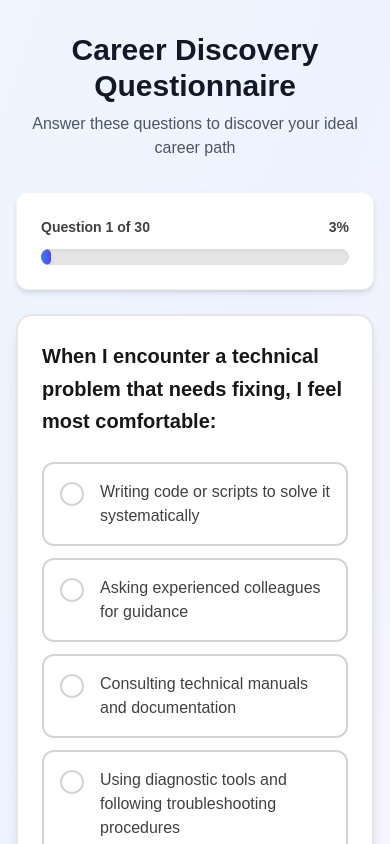
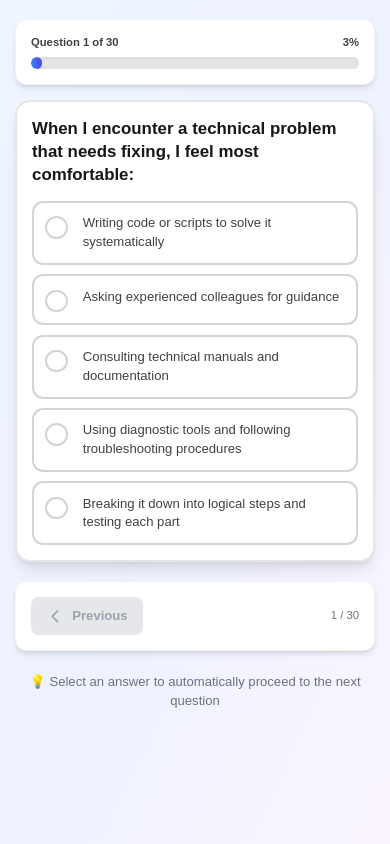
Before and after one commit to jourdancatarina3/thesis-final, a Next.js app in the folder frontend/: page /questionnaire in a window 390 px wide. Shown: the top 844 px of the page. Built offline with nearby package versions, Linux system fonts and the light colour scheme.

Commit message:
Enhance responsive design and UI consistency: adjust typography and spacing across various components, including home, questionnaire, and results pages, to improve readability and user experience on different screen sizes.

```diff
--- a/frontend/app/globals.css
+++ b/frontend/app/globals.css
@@ -16,6 +16,14 @@
 html {
   color-scheme: light;
   background-color: var(--background);
+}
+
+/* Slightly smaller type scale on narrow viewports (Tailwind rem utilities follow root font size). */
+@media (max-width: 639px) {
+  html {
+    font-size: 93.75%;
+    -webkit-text-size-adjust: 100%;
+  }
 }
 
 body {
--- a/frontend/app/page.tsx
+++ b/frontend/app/page.tsx
@@ -2,16 +2,16 @@ import Link from "next/link";
 
 export default function Home() {
   return (
-    <div className="flex min-h-screen flex-col items-center justify-center bg-gradient-to-br from-blue-50 via-indigo-50 to-purple-50 px-4 py-12">
+    <div className="flex min-h-screen flex-col items-center justify-center bg-gradient-to-br from-blue-50 via-indigo-50 to-purple-50 px-4 py-8 sm:py-12">
       <main className="w-full max-w-4xl mx-auto text-center">
-        <div className="mb-8">
-          <h1 className="text-6xl font-bold text-gray-900 mb-4 bg-gradient-to-r from-blue-600 to-purple-600 bg-clip-text text-transparent">
+        <div className="mb-6 sm:mb-8">
+          <h1 className="text-3xl font-bold text-gray-900 mb-3 sm:mb-4 sm:text-4xl md:text-5xl lg:text-6xl bg-gradient-to-r from-blue-600 to-purple-600 bg-clip-text text-transparent">
             Career field validation study
           </h1>
-          <p className="text-2xl text-gray-700 mb-2 font-medium">
+          <p className="text-lg text-gray-700 mb-2 font-medium sm:text-xl md:text-2xl">
             Help validate a college-field recommendation model
           </p>
-          <p className="text-lg text-gray-600 mb-12 max-w-2xl mx-auto leading-relaxed">
+          <p className="text-base text-gray-600 mb-8 max-w-2xl mx-auto leading-relaxed sm:mb-12 sm:text-lg">
             This survey is for employees in one of fourteen career fields. You will review a short
             consent form, answer a few background questions, complete 30 preference items, see three
             model-generated college-field recommendations, and answer a brief follow-up about how
@@ -20,36 +20,36 @@ export default function Home() {
           </p>
         </div>
 
-        <div className="bg-white rounded-2xl shadow-2xl p-8 md:p-12 mb-8 border border-gray-100">
-          <h2 className="text-3xl font-semibold text-gray-800 mb-8">
+        <div className="bg-white rounded-2xl shadow-2xl p-5 sm:p-8 md:p-12 mb-6 sm:mb-8 border border-gray-100">
+          <h2 className="text-2xl font-semibold text-gray-800 mb-6 sm:mb-8 sm:text-3xl">
             How it works
           </h2>
-          <div className="grid md:grid-cols-3 gap-8 text-left">
+          <div className="grid md:grid-cols-3 gap-6 sm:gap-8 text-left">
             <div className="flex flex-col items-start">
-              <div className="w-16 h-16 bg-gradient-to-br from-blue-500 to-blue-600 rounded-2xl flex items-center justify-center text-white font-bold text-2xl mb-4 shadow-lg">
+              <div className="w-12 h-12 sm:w-16 sm:h-16 bg-gradient-to-br from-blue-500 to-blue-600 rounded-2xl flex items-center justify-center text-white font-bold text-xl sm:text-2xl mb-3 sm:mb-4 shadow-lg">
                 1
               </div>
-              <h3 className="font-bold text-xl text-gray-800 mb-3">Consent and background</h3>
+              <h3 className="font-bold text-lg text-gray-800 mb-2 sm:mb-3 sm:text-xl">Consent and background</h3>
               <p className="text-gray-600 leading-relaxed">
                 Read the informed consent, confirm participation, then share your name, time in your
                 current role, and job satisfaction.
               </p>
             </div>
             <div className="flex flex-col items-start">
-              <div className="w-16 h-16 bg-gradient-to-br from-indigo-500 to-indigo-600 rounded-2xl flex items-center justify-center text-white font-bold text-2xl mb-4 shadow-lg">
+              <div className="w-12 h-12 sm:w-16 sm:h-16 bg-gradient-to-br from-indigo-500 to-indigo-600 rounded-2xl flex items-center justify-center text-white font-bold text-xl sm:text-2xl mb-3 sm:mb-4 shadow-lg">
                 2
               </div>
-              <h3 className="font-bold text-xl text-gray-800 mb-3">Questionnaire and model</h3>
+              <h3 className="font-bold text-lg text-gray-800 mb-2 sm:mb-3 sm:text-xl">Questionnaire and model</h3>
               <p className="text-gray-600 leading-relaxed">
                 Complete 30 questions about preferences and work style. Your answers are mapped to
                 features and scored by a gradient-boosted model trained on combined career datasets.
               </p>
             </div>
             <div className="flex flex-col items-start">
-              <div className="w-16 h-16 bg-gradient-to-br from-purple-500 to-purple-600 rounded-2xl flex items-center justify-center text-white font-bold text-2xl mb-4 shadow-lg">
+              <div className="w-12 h-12 sm:w-16 sm:h-16 bg-gradient-to-br from-purple-500 to-purple-600 rounded-2xl flex items-center justify-center text-white font-bold text-xl sm:text-2xl mb-3 sm:mb-4 shadow-lg">
                 3
               </div>
-              <h3 className="font-bold text-xl text-gray-800 mb-3">Recommendations and validation</h3>
+              <h3 className="font-bold text-lg text-gray-800 mb-2 sm:mb-3 sm:text-xl">Recommendations and validation</h3>
               <p className="text-gray-600 leading-relaxed">
                 View your top three college-field recommendations, then answer a short validation
                 section so we can measure how the recommendations relate to your role and interests.
@@ -61,7 +61,7 @@ export default function Home() {
         <div className="flex flex-col sm:flex-row gap-4 justify-center items-center">
           <Link
             href="/study"
-            className="group relative inline-flex items-center justify-center px-8 py-4 text-lg font-semibold text-white bg-gradient-to-r from-blue-600 to-indigo-600 rounded-xl shadow-lg hover:shadow-xl transform hover:-translate-y-0.5 transition-all duration-200"
+            className="group relative inline-flex items-center justify-center px-6 py-3 text-base font-semibold text-white bg-gradient-to-r from-blue-600 to-indigo-600 rounded-xl shadow-lg hover:shadow-xl transform hover:-translate-y-0.5 transition-all duration-200 sm:px-8 sm:py-4 sm:text-lg"
           >
             <span>Begin validation survey</span>
             <svg
--- a/frontend/app/questionnaire/QuestionnaireClient.tsx
+++ b/frontend/app/questionnaire/QuestionnaireClient.tsx
@@ -321,7 +321,7 @@ export default function QuestionnaireClient({
             <div className="absolute left-0 top-0 h-full w-full rounded-full border-4 border-[#bfdbfe]"></div>
             <div className="absolute left-0 top-0 h-full w-full animate-spin rounded-full border-4 border-[#2563eb] border-t-transparent"></div>
           </div>
-          <p className="text-lg text-[#525252]">Loading questionnaire...</p>
+          <p className="text-base text-[#525252] sm:text-lg">Loading questionnaire...</p>
         </div>
       </div>
     );
@@ -343,20 +343,20 @@ export default function QuestionnaireClient({
   const shuffledSelectedAnswer = getShuffledAnswerIndex(answers[currentQuestionIndex]);
 
   return (
-    <div className="min-h-screen bg-gradient-to-br from-blue-50 via-indigo-50 to-purple-50 py-8 px-4">
+    <div className="min-h-screen bg-gradient-to-br from-blue-50 via-indigo-50 to-purple-50 py-5 px-4 sm:py-8">
       <div className="max-w-4xl mx-auto">
-        {/* Header */}
-        <div className="mb-8 text-center">
-          <h1 className="text-3xl md:text-4xl font-bold text-gray-900 mb-2">
+        {/* Header — hidden below sm to save vertical space on phones */}
+        <div className="mb-5 hidden text-center sm:mb-8 sm:block">
+          <h1 className="text-2xl font-bold text-gray-900 mb-2 sm:text-3xl md:text-4xl">
             {shuffledQuestionnaire.title}
           </h1>
-          <p className="text-gray-600">
+          <p className="text-sm text-gray-600 sm:text-base">
             {shuffledQuestionnaire.description}
           </p>
         </div>
 
         {/* Progress Bar */}
-        <div className="bg-white rounded-xl shadow-md p-6 mb-6 border border-gray-100">
+        <div className="bg-white rounded-xl shadow-md p-4 mb-4 border border-gray-100 sm:p-6 sm:mb-6">
           <ProgressBar
             current={currentQuestionIndex + 1}
             total={shuffledQuestionnaire.total_questions}
@@ -364,7 +364,7 @@ export default function QuestionnaireClient({
         </div>
 
         {/* Question Card */}
-        <div className="mb-8">
+        <div className="mb-5 sm:mb-8">
           <QuestionCard
             question={currentQuestion}
             selectedAnswer={shuffledSelectedAnswer}
@@ -375,11 +375,11 @@ export default function QuestionnaireClient({
 
         {/* Navigation */}
         <div className="flex flex-col gap-6">
-          <div className="flex justify-between items-center bg-white rounded-xl shadow-md p-6 border border-gray-100">
+          <div className="flex flex-wrap items-center justify-between gap-3 bg-white rounded-xl shadow-md p-4 border border-gray-100 sm:p-6">
             <button
               onClick={handlePrevious}
               disabled={currentQuestionIndex === 0 || isSubmitting}
-              className={`px-6 py-3 rounded-lg font-semibold transition-all duration-200 flex items-center gap-2 ${
+              className={`px-4 py-2.5 rounded-lg text-sm font-semibold transition-all duration-200 flex items-center gap-2 sm:px-6 sm:py-3 sm:text-base ${
                 currentQuestionIndex === 0 || isSubmitting
                   ? "bg-gray-200 text-gray-400 cursor-not-allowed"
                   : "bg-gray-600 text-white hover:bg-gray-700 hover:shadow-lg transform hover:-translate-y-0.5"
@@ -391,7 +391,7 @@ export default function QuestionnaireClient({
               Previous
             </button>
 
-            <div className="text-sm text-gray-500 font-medium">
+            <div className="text-xs text-gray-500 font-medium sm:text-sm">
               {currentQuestionIndex + 1} / {shuffledQuestionnaire.total_questions}
             </div>
 
@@ -399,7 +399,7 @@ export default function QuestionnaireClient({
               <button
                 onClick={() => handleSubmit()}
                 disabled={isSubmitting}
-                className={`px-6 py-3 rounded-lg font-semibold transition-all duration-200 flex items-center gap-2 ${
+                className={`px-4 py-2.5 rounded-lg text-sm font-semibold transition-all duration-200 flex items-center gap-2 sm:px-6 sm:py-3 sm:text-base ${
                   isSubmitting
                     ? "bg-gray-300 text-gray-500 cursor-not-allowed"
                     : "bg-gradient-to-r from-blue-600 to-indigo-600 text-white hover:from-blue-700 hover:to-indigo-700 hover:shadow-lg transform hover:-translate-y-0.5"
--- a/frontend/app/questionnaire/page.tsx
+++ b/frontend/app/questionnaire/page.tsx
@@ -9,7 +9,7 @@ function QuestionnaireFallback() {
           <div className="absolute left-0 top-0 h-full w-full rounded-full border-4 border-[#bfdbfe]" />
           <div className="absolute left-0 top-0 h-full w-full animate-spin rounded-full border-4 border-[#2563eb] border-t-transparent" />
         </div>
-        <p className="text-lg text-[#525252]">Loading questionnaire...</p>
+        <p className="text-base text-[#525252] sm:text-lg">Loading questionnaire...</p>
       </div>
     </div>
   );
--- a/frontend/app/results/ResultsPageClient.tsx
+++ b/frontend/app/results/ResultsPageClient.tsx
@@ -178,16 +178,16 @@ export default function ResultsPageClient() {
   }
 
   return (
-    <div className="min-h-screen bg-stone-50 py-12 px-4">
+    <div className="min-h-screen bg-stone-50 py-6 px-4 sm:py-12">
       <div className="max-w-5xl mx-auto">
         {thankYou ? (
-          <div className="text-center mb-12 max-w-xl mx-auto bg-white rounded-xl shadow-md p-10 border border-emerald-100">
+          <div className="text-center mb-8 max-w-xl mx-auto bg-white rounded-xl shadow-md p-6 border border-emerald-100 sm:mb-12 sm:p-10">
             <div className="inline-block p-3 bg-emerald-100 rounded-full mb-4">
-              <svg className="w-10 h-10 text-emerald-700" fill="none" stroke="currentColor" viewBox="0 0 24 24">
+              <svg className="w-8 h-8 sm:w-10 sm:h-10 text-emerald-700" fill="none" stroke="currentColor" viewBox="0 0 24 24">
                 <path strokeLinecap="round" strokeLinejoin="round" strokeWidth={2} d="M5 13l4 4L19 7" />
               </svg>
             </div>
-            <h1 className="text-2xl font-bold text-gray-900 mb-2">Thank you</h1>
+            <h1 className="text-xl font-bold text-gray-900 mb-2 sm:text-2xl">Thank you</h1>
             <p className="text-gray-600 mb-6">
               Your answers have been saved for the research study. You may close this window.
             </p>
@@ -204,22 +204,22 @@ export default function ResultsPageClient() {
           </div>
         ) : (
           <>
-            <div className="text-center mb-12">
-              <div className="inline-block p-4 bg-slate-100 rounded-full mb-4">
-                <svg className="w-12 h-12 text-slate-600" fill="none" stroke="currentColor" viewBox="0 0 24 24">
+            <div className="text-center mb-8 sm:mb-12">
+              <div className="inline-block p-3 sm:p-4 bg-slate-100 rounded-full mb-3 sm:mb-4">
+                <svg className="w-10 h-10 sm:w-12 sm:h-12 text-slate-600" fill="none" stroke="currentColor" viewBox="0 0 24 24">
                   <path strokeLinecap="round" strokeLinejoin="round" strokeWidth={2} d="M9 12l2 2 4-4m6 2a9 9 0 11-18 0 9 9 0 0118 0z" />
                 </svg>
               </div>
-              <h1 className="text-3xl md:text-4xl font-bold text-gray-900 mb-3">
+              <h1 className="text-2xl font-bold text-gray-900 mb-2 sm:text-3xl md:text-4xl">
                 Your college field recommendations
               </h1>
-              <p className="text-lg text-gray-600 max-w-xl mx-auto">
+              <p className="text-base text-gray-600 max-w-xl mx-auto sm:text-lg">
                 Based on your responses, here are three college fields that match your profile.
               </p>
               <p className="text-sm text-gray-500 mt-2 italic">Listed in no particular order</p>
             </div>
 
-            <div className="space-y-5 mb-12">
+            <div className="space-y-4 mb-8 sm:space-y-5 sm:mb-12">
               {predictions.map((prediction, index) => (
                 <ResultsCard
                   key={prediction.career + String(index)}
@@ -231,8 +231,8 @@ export default function ResultsPageClient() {
             </div>
 
             {studyMode && !thankYou && (
-              <div className="bg-white rounded-xl shadow-md p-6 md:p-8 border border-indigo-100 mb-8">
-                <h2 className="text-xl font-bold text-gray-900 mb-2">Quick validation</h2>
+              <div className="bg-white rounded-xl shadow-md p-5 md:p-8 border border-indigo-100 mb-6 sm:mb-8">
+                <h2 className="text-lg font-bold text-gray-900 mb-2 sm:text-xl">Quick validation</h2>
                 <p className="text-sm text-gray-600 mb-6">
                   Your answers help assess how well these recommendations align with people already working
                   in each career field.
@@ -320,9 +320,9 @@ export default function ResultsPageClient() {
               </div>
             )}
 
-            <div className="bg-white rounded-xl shadow-md p-8 md:p-12 text-center border border-gray-200">
-              <h2 className="text-2xl font-bold text-gray-800 mb-4">Next steps</h2>
-              <p className="text-gray-600 mb-8 text-lg leading-relaxed max-w-2xl mx-auto">
+            <div className="bg-white rounded-xl shadow-md p-5 md:p-12 text-center border border-gray-200 sm:p-8">
+              <h2 className="text-xl font-bold text-gray-800 mb-3 sm:text-2xl sm:mb-4">Next steps</h2>
+              <p className="text-gray-600 mb-6 text-base leading-relaxed max-w-2xl mx-auto sm:mb-8 sm:text-lg">
                 {studyMode
                   ? "If you need to start over with a new session, use the button below. Your completed response has been or will be saved when you submit the validation section above."
                   : "Consider exploring these college fields further. Research each option and speak with people in these areas to see what fits your goals."}
@@ -330,13 +330,13 @@ export default function ResultsPageClient() {
               <div className="flex flex-col sm:flex-row gap-4 justify-center">
                 <Link
                   href={studyMode ? "/study?restart=1" : "/questionnaire"}
-                  className="px-8 py-4 bg-gray-600 text-white rounded-xl hover:bg-gray-700 transition-all duration-200 font-semibold shadow-lg hover:shadow-xl transform hover:-translate-y-0.5"
+                  className="px-6 py-3 text-sm bg-gray-600 text-white rounded-xl hover:bg-gray-700 transition-all duration-200 font-semibold shadow-lg hover:shadow-xl transform hover:-translate-y-0.5 sm:px-8 sm:py-4 sm:text-base"
                 >
                   {studyMode ? "Start a new study session" : "Retake questionnaire"}
                 </Link>
                 <Link
                   href="/"
-                  className="px-8 py-4 bg-slate-700 text-white rounded-xl hover:bg-slate-800 transition-all duration-200 font-semibold shadow-md hover:shadow-lg"
+                  className="px-6 py-3 text-sm bg-slate-700 text-white rounded-xl hover:bg-slate-800 transition-all duration-200 font-semibold shadow-md hover:shadow-lg sm:px-8 sm:py-4 sm:text-base"
                 >
                   Back to home
                 </Link>
--- a/frontend/app/study/StudyFlowClient.tsx
+++ b/frontend/app/study/StudyFlowClient.tsx
@@ -157,19 +157,25 @@ export default function StudyFlowClient() {
   }
 
   return (
-    <div className="min-h-screen bg-[#f4f7fa] px-4 py-8">
+    <div className="min-h-screen bg-[#f4f7fa] px-4 py-5 sm:py-8">
       <div className="mx-auto max-w-3xl">
-        <p className="mb-8 text-center text-sm font-medium text-[#4f46e5]">{stepLabel}</p>
+        <p
+          className={`mb-6 text-center text-xs font-medium text-[#4f46e5] sm:mb-8 sm:text-sm ${
+            step === "questionnaire" ? "hidden sm:block" : ""
+          }`}
+        >
+          {stepLabel}
+        </p>
 
         {step === "consent" && (
           <div className="overflow-hidden rounded-2xl border border-[#e5e5e5] bg-[#ffffff] shadow-lg">
-            <div className="border-b border-[#e5e5e5] p-6 md:p-8">
-              <h1 className="mb-2 text-2xl font-bold text-[#0a0a0a]">Informed consent</h1>
+            <div className="border-b border-[#e5e5e5] p-4 sm:p-6 md:p-8">
+              <h1 className="mb-2 text-xl font-bold text-[#0a0a0a] sm:text-2xl">Informed consent</h1>
               <p className="text-sm text-[#525252]">
                 Please read carefully before you continue.
               </p>
             </div>
-            <div className="max-h-[55vh] space-y-4 overflow-y-auto px-6 py-6 text-sm leading-relaxed text-[#404040] md:px-8">
+            <div className="max-h-[55vh] space-y-4 overflow-y-auto px-4 py-5 text-sm leading-relaxed text-[#404040] sm:px-6 sm:py-6 md:px-8">
               <p>
                 <strong>Purpose.</strong> You are invited to take part in a validation study for a
                 college–career field recommendation tool developed for thesis research. We are
@@ -221,7 +227,7 @@ export default function StudyFlowClient() {
                 have read this information, and you agree to participate under these terms.
               </p>
             </div>
-            <div className="space-y-4 border-t border-[#e5e5e5] bg-[#fafafa] p-6 md:p-8">
+            <div className="space-y-4 border-t border-[#e5e5e5] bg-[#fafafa] p-4 sm:p-6 md:p-8">
               <label className="flex cursor-pointer items-start gap-3">
                 <input
                   type="checkbox"
@@ -250,8 +256,8 @@ export default function StudyFlowClient() {
         )}
 
         {step === "screening" && (
-          <div className="space-y-6 rounded-2xl border border-[#e5e5e5] bg-[#ffffff] p-6 shadow-lg md:p-8">
-            <h1 className="text-2xl font-bold text-[#0a0a0a]">About you and your current role</h1>
+          <div className="space-y-5 rounded-2xl border border-[#e5e5e5] bg-[#ffffff] p-4 shadow-lg sm:space-y-6 sm:p-6 md:p-8">
+            <h1 className="text-xl font-bold text-[#0a0a0a] sm:text-2xl">About you and your current role</h1>
             <p className="text-sm text-[#525252]">
               These answers help interpret validation results. All items in this section are used
               only for research as described in the consent form.
@@ -407,7 +413,7 @@ export default function StudyFlowClient() {
               <button
                 type="button"
                 onClick={handleScreeningContinue}
-                className="flex-1 rounded-xl bg-[#4f46e5] py-3 font-semibold text-white shadow-md hover:bg-[#4338ca]"
+                className="flex-1 rounded-xl bg-[#4f46e5] py-2.5 text-sm font-semibold text-white shadow-md hover:bg-[#4338ca] sm:py-3 sm:text-base"
               >
                 Continue to questionnaire
               </button>
--- a/frontend/components/ProgressBar.tsx
+++ b/frontend/components/ProgressBar.tsx
@@ -8,17 +8,17 @@ export default function ProgressBar({ current, total }: ProgressBarProps) {
 
   return (
     <div className="w-full">
-      <div className="flex justify-between items-center mb-3">
-        <span className="text-sm font-semibold text-[#404040]">
+      <div className="flex justify-between items-center mb-2 sm:mb-3">
+        <span className="text-xs font-semibold text-[#404040] sm:text-sm">
           Question {current} of {total}
         </span>
-        <span className="text-sm font-semibold text-[#404040]">
+        <span className="text-xs font-semibold text-[#404040] sm:text-sm">
           {Math.round(percentage)}%
         </span>
       </div>
-      <div className="h-4 w-full overflow-hidden rounded-full bg-[#e5e5e5] shadow-inner">
+      <div className="h-3 w-full overflow-hidden rounded-full bg-[#e5e5e5] shadow-inner sm:h-4">
         <div
-          className="bg-gradient-to-r from-blue-500 to-indigo-600 h-4 rounded-full transition-all duration-500 ease-out shadow-md"
+          className="bg-gradient-to-r from-blue-500 to-indigo-600 h-3 sm:h-4 rounded-full transition-all duration-500 ease-out shadow-md"
           style={{ width: `${percentage}%` }}
         />
       </div>
--- a/frontend/components/QuestionCard.tsx
+++ b/frontend/components/QuestionCard.tsx
@@ -19,21 +19,21 @@ export default function QuestionCard({
 }: QuestionCardProps) {
   return (
     <div
-      className={`rounded-2xl border-2 border-[#e5e5e5] bg-white p-6 shadow-lg transition-all duration-300 md:p-8 ${
+      className={`rounded-2xl border-2 border-[#e5e5e5] bg-white p-4 shadow-lg transition-all duration-300 sm:p-6 md:p-8 ${
         isAnimating ? "opacity-0 scale-95" : "opacity-100 scale-100"
       }`}
     >
-      <h2 className="mb-6 text-xl font-bold leading-relaxed text-[#171717] md:text-2xl">
+      <h2 className="mb-4 text-lg font-bold leading-snug text-[#171717] sm:mb-6 sm:text-xl md:text-2xl md:leading-relaxed">
         {question.question}
       </h2>
-      <div className="space-y-3">
+      <div className="space-y-2.5 sm:space-y-3">
         {question.options.map((option, index) => {
           const isSelected = selectedAnswer === index;
           return (
             <button
               key={index}
               onClick={() => onAnswerSelect(index)}
-              className={`w-full transform rounded-xl border-2 p-4 text-left transition-all duration-200 hover:scale-[1.02] md:p-5 ${
+              className={`w-full transform rounded-xl border-2 p-3 text-left transition-all duration-200 hover:scale-[1.02] sm:p-4 md:p-5 ${
                 isSelected
                   ? "border-[#2563eb] bg-gradient-to-r from-[#eff6ff] to-[#eef2ff] shadow-md ring-2 ring-[#bfdbfe]"
                   : "border-[#d4d4d8] bg-white hover:border-[#93c5fd] hover:bg-[#f8fafc] hover:shadow-sm"
@@ -54,7 +54,7 @@ export default function QuestionCard({
                   )}
                 </div>
                 <span
-                  className={`flex-1 text-base md:text-lg ${
+                  className={`flex-1 text-sm sm:text-base md:text-lg ${
                     isSelected ? "font-semibold text-[#1e3a8a]" : "text-[#404040]"
                   }`}
                 >
--- a/frontend/components/ResultsCard.tsx
+++ b/frontend/components/ResultsCard.tsx
@@ -15,10 +15,10 @@ export default function ResultsCard({ career, description, accentColor = "slate"
     <div
       className={`overflow-hidden rounded-xl border border-[#e5e5e5] bg-white shadow-md transition-all duration-200 hover:shadow-lg border-l-4 ${ACCENT_BORDERS[accentColor]}`}
     >
-      <div className="p-6 md:p-8">
-        <h3 className="mb-3 text-xl font-semibold text-[#171717] md:text-2xl">{career}</h3>
+      <div className="p-4 md:p-8">
+        <h3 className="mb-2 text-lg font-semibold text-[#171717] sm:mb-3 sm:text-xl md:text-2xl">{career}</h3>
         {description && (
-          <p className="text-[15px] leading-relaxed text-[#525252]">{description}</p>
+          <p className="text-sm leading-relaxed text-[#525252] sm:text-[15px]">{description}</p>
         )}
       </div>
     </div>
```
